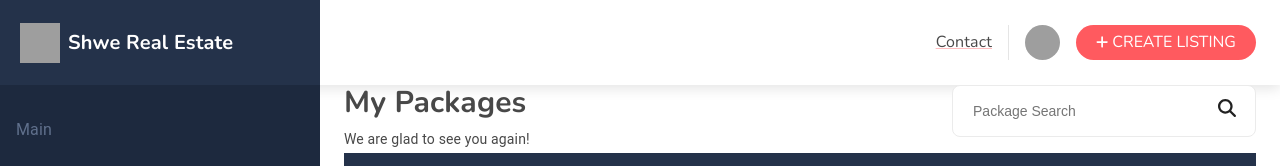
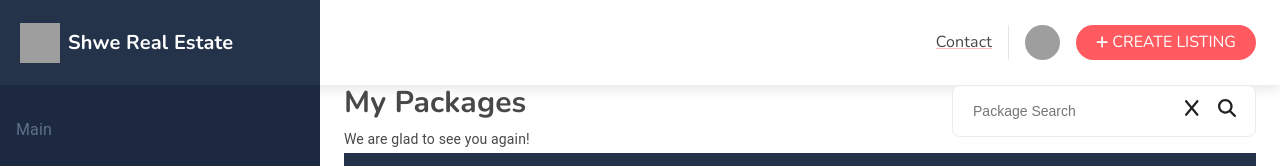
Before and after one commit to zakumialexes/real-estate, a React (Create React App) app: page /dashboard/my-packages in a window 1280 px wide. Shown: the top 166 px of the page. Built offline with nearby package versions, Linux system fonts and the light colour scheme; data requests are answered from the project's data file; grey boxes are pictures that could not be loaded; the HTML template or start-up script is replaced by a standard one.

Commit message:
Added: button to clear search keyword

```diff
--- a/src/pages/package/my-package.jsx
+++ b/src/pages/package/my-package.jsx
@@ -1,4 +1,4 @@
-import { faSearch } from "@fortawesome/free-solid-svg-icons";
+import { faSearch, faX } from "@fortawesome/free-solid-svg-icons";
 import { FontAwesomeIcon } from "@fortawesome/react-fontawesome";
 import { ArrowBackOutlined, ArrowForwardOutlined } from "@mui/icons-material";
 import {
@@ -76,8 +76,10 @@ export default function MyPackage() {
                 <Grid item xs={4}>
                     <IconTextField value={searchKeyword} handleKeyDown={handleEnter}
                         handleChange={handleSearchKeyword} forName="package search"
-                        icon={<FontAwesomeIcon icon={faSearch}
-                            onClick={handleSearchOnIcon} />} />
+                        icon={<>
+                            <FontAwesomeIcon icon={faX} style={{ marginRight: "20px" }} onClick={() => setSearchKeyword("")} />
+                            <FontAwesomeIcon icon={faSearch} onClick={handleSearchOnIcon} />
+                        </>} />
                 </Grid>
             </Grid>
             <TableContainer>
```
